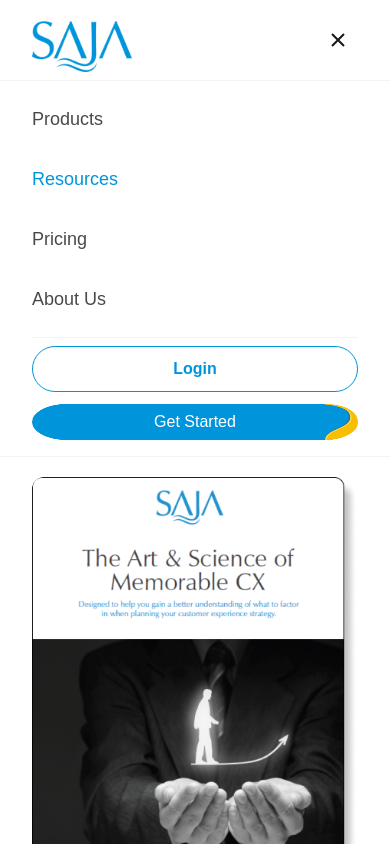
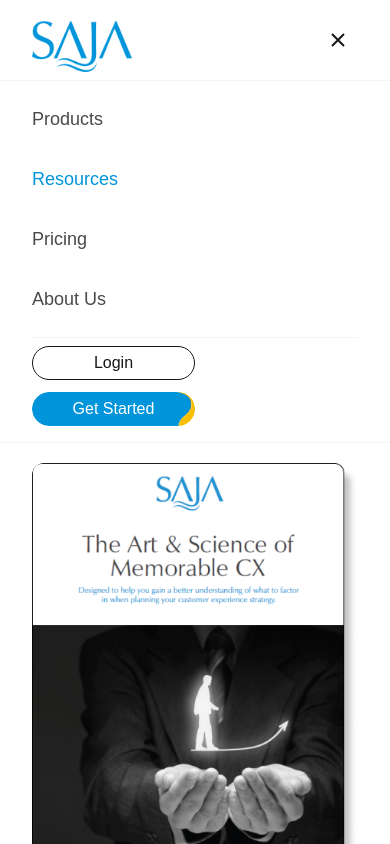
Before and after one commit to ishtyak/saja-web, a Next.js app: page /resources in a window 390 px wide. Both pictures are taken after a click on the button "Toggle menu". Shown: the top 844 px of the page. Built offline with nearby package versions, Linux system fonts and the light colour scheme.

Commit message:
Update Navbar button styles for improved layout; adjust ResourcesPage form width for better responsiveness

```diff
--- a/app/components/Navbar.tsx
+++ b/app/components/Navbar.tsx
@@ -106,10 +106,10 @@ export default function Navbar() {
             </Link>
           ))}
           <div className="flex flex-col gap-3 pt-2 border-t border-gray-100">
-            <Link href="https://insights.saja.biz/login" target="_blank" className="btn-outline text-center">
+            <Link href="https://insights.saja.biz/login" target="_blank" className="w-1/2 border rounded-full py-1 px-3 text-center">
               Login
             </Link>
-            <Link href="https://insights.saja.biz/signup" target="_blank" className="btn-primary justify-center text-center">
+            <Link href="https://insights.saja.biz/signup" target="_blank" style={{padding:"5px 0px",width:"50%"}} className="btn-primary justify-center text-center">
               Get Started
             </Link>
           </div>
--- a/app/resources/page.tsx
+++ b/app/resources/page.tsx
@@ -20,7 +20,7 @@ export default function ResourcesPage() {
           </div>
 
           {/* Form */}
-          <div className="flex-1 w-1/2">
+          <div className="flex-1 sm:w-1/2">
             <h1 className="text-[36px] font-bold text-black mb-4">
               The Art &amp; Science of Memorable Customer Experience
             </h1>
```
